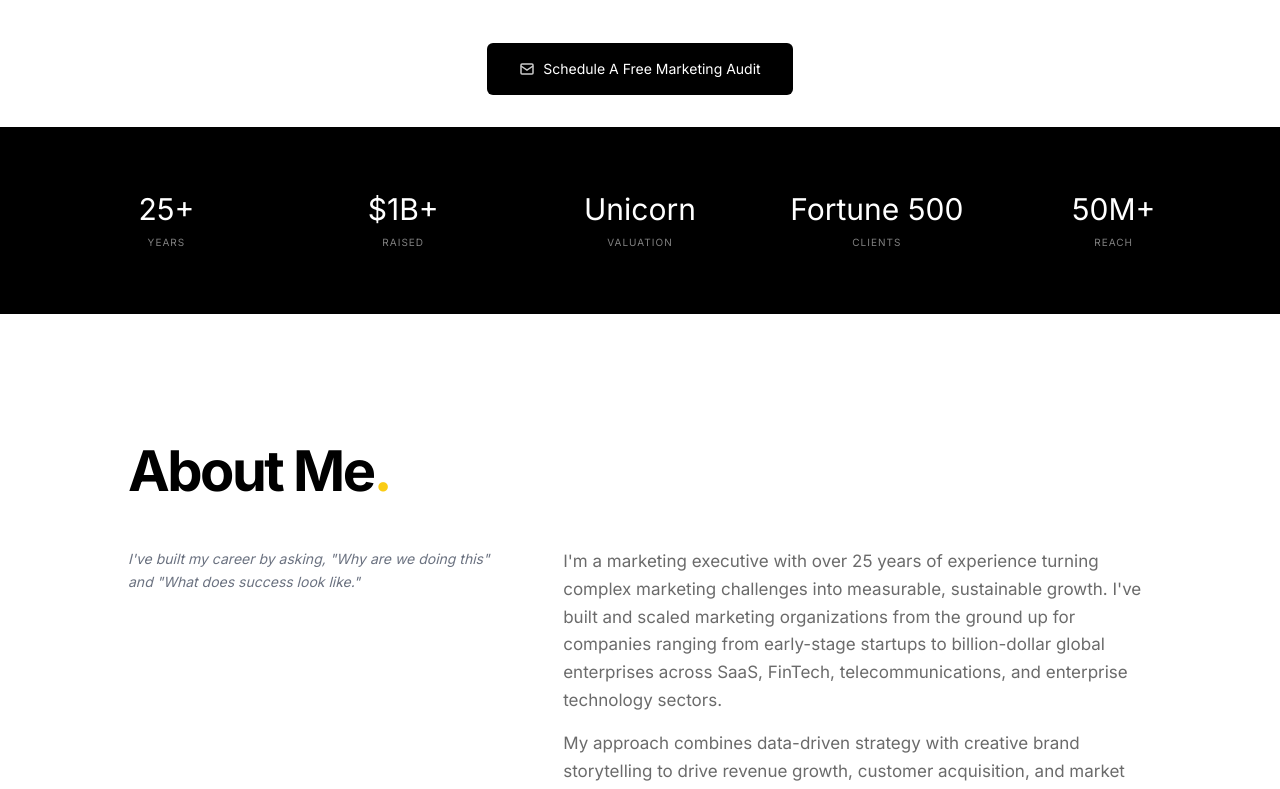
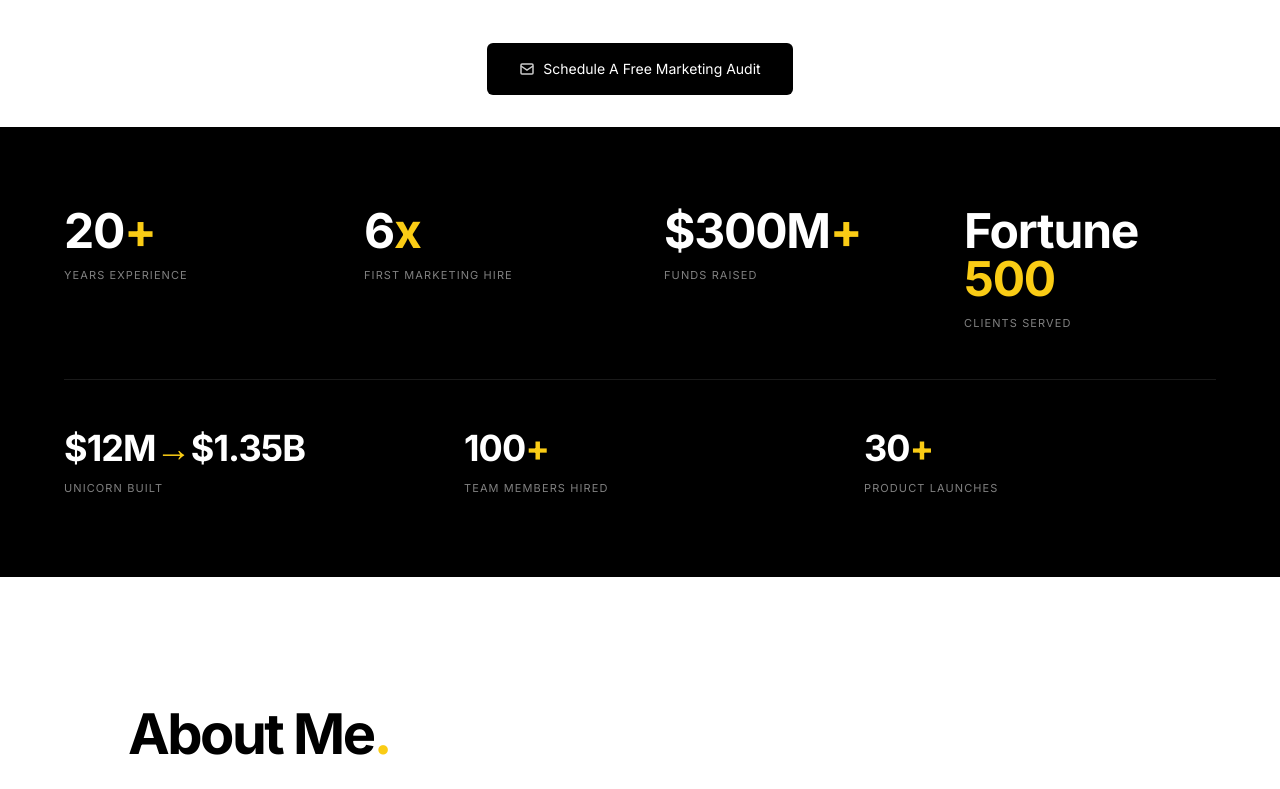
Before and after one commit to mrh1976/mherron, a Next.js app: page / in a window 1280 px wide. Shown: the part 1070-1859 px from the top of the page. Built offline with nearby package versions, Linux system fonts and the light colour scheme.

Commit message:
Update page.tsx

```diff
--- a/app/page.tsx
+++ b/app/page.tsx
@@ -122,36 +122,57 @@ export default function Home() {
         </div>
       </section>
 
-      <section className="py-16 px-8 bg-black text-white">
-        <div className="max-w-6xl mx-auto grid grid-cols-2 md:grid-cols-5 gap-8 text-center">
-          <div>
-            <div className="text-3xl mb-2">25+</div>
-            <div className="text-[10px] uppercase tracking-widest opacity-50">
-              Years
+      <section className="py-20 px-8 bg-black text-white">
+        <div className="max-w-6xl mx-auto">
+          {/* Top Row - Hero Stats */}
+          <div className="grid grid-cols-2 md:grid-cols-4 gap-8 md:gap-12 mb-12 pb-12 border-b border-white/10">
+            <div className="text-center md:text-left">
+              <div className="text-4xl md:text-5xl font-[800] mb-3 tracking-tight">20<span className="text-yellow-400">+</span></div>
+              <div className="text-[11px] uppercase tracking-widest text-white/50">
+                Years Experience
+              </div>
+            </div>
+            <div className="text-center md:text-left">
+              <div className="text-4xl md:text-5xl font-[800] mb-3 tracking-tight">6<span className="text-yellow-400">x</span></div>
+              <div className="text-[11px] uppercase tracking-widest text-white/50">
+                First Marketing Hire
+              </div>
+            </div>
+            <div className="text-center md:text-left">
+              <div className="text-4xl md:text-5xl font-[800] mb-3 tracking-tight">$300M<span className="text-yellow-400">+</span></div>
+              <div className="text-[11px] uppercase tracking-widest text-white/50">
+                Funds Raised
+              </div>
+            </div>
+            <div className="text-center md:text-left">
+              <div className="text-4xl md:text-5xl font-[800] mb-3 tracking-tight">Fortune <span className="text-yellow-400">500</span></div>
+              <div className="text-[11px] uppercase tracking-widest text-white/50">
+                Clients Served
+              </div>
             </div>
           </div>
-          <div>
-            <div className="text-3xl mb-2">$1B+</div>
-            <div className="text-[10px] uppercase tracking-widest opacity-50">
-              Raised
+
+          {/* Bottom Row - Impact Stats */}
+          <div className="grid grid-cols-1 md:grid-cols-3 gap-8 md:gap-12">
+            <div className="text-center md:text-left">
+              <div className="text-3xl md:text-4xl font-[800] mb-3 tracking-tight">
+                $12M<span className="text-yellow-400">→</span>$1.35B
+              </div>
+              <div className="text-[11px] uppercase tracking-widest text-white/50">
+                Unicorn Built
+              </div>
             </div>
-          </div>
-          <div>
-            <div className="text-3xl mb-2">Unicorn</div>
-            <div className="text-[10px] uppercase tracking-widest opacity-50">
-              Valuation
+            <div className="text-center md:text-left">
+              <div className="text-3xl md:text-4xl font-[800] mb-3 tracking-tight">100<span className="text-yellow-400">+</span></div>
+              <div className="text-[11px] uppercase tracking-widest text-white/50">
+                Team Members Hired
+              </div>
             </div>
-          </div>
-          <div>
-            <div className="text-3xl mb-2">Fortune 500</div>
-            <div className="text-[10px] uppercase tracking-widest opacity-50">
-              Clients
-            </div>
-          </div>
-          <div>
-            <div className="text-3xl mb-2">50M+</div>
-            <div className="text-[10px] uppercase tracking-widest opacity-50">
-              Reach
+            <div className="text-center md:text-left">
+              <div className="text-3xl md:text-4xl font-[800] mb-3 tracking-tight">30<span className="text-yellow-400">+</span></div>
+              <div className="text-[11px] uppercase tracking-widest text-white/50">
+                Product Launches
+              </div>
             </div>
           </div>
         </div>
@@ -312,7 +333,7 @@ export default function Home() {
       <section id="contact" className="py-32 px-8">
         <div className="max-w-3xl mx-auto text-center">
           <h2 className="text-[48px] md:text-[56px] font-[800] mb-6 leading-[1.05] tracking-[-2.5px]">
-            Let&apos;s work <span className="text-gray-500">together</span>
+            Let&apos;s work <span className="text-gray-300">together</span>
             <span className="text-yellow-400">.</span>
           </h2>
           <p className="text-base mb-16 flex items-center justify-center gap-3">
```
